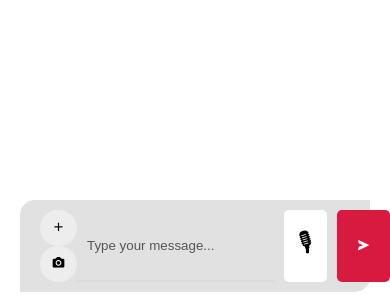
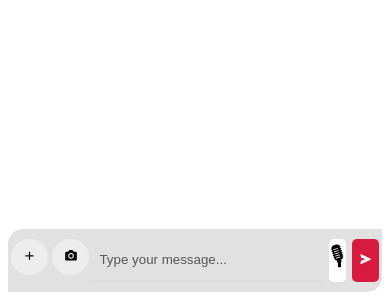
Before and after one commit to syed2006-hub/warp-CJ-1o, a Flask app: page / in a window 390 px wide. Shown: the part 542-844 px from the top of the page. Run offline with Flask 3, Linux system fonts and the light colour scheme.

Commit message:
Update index.html

```diff
--- a/templates/index.html
+++ b/templates/index.html
@@ -5,7 +5,7 @@
     <meta name="viewport" content="width=device-width, initial-scale=1.0">
     <title>Chatbox</title>
     <link href='https://unpkg.com/boxicons@2.1.4/css/boxicons.min.css' rel='stylesheet'>
-    <link rel="icon" href="static/images/logobg (2).png">
+    <link href='static/images/logobg (2).png' rel='icon'  >
 
 
     <style>
@@ -183,19 +183,7 @@
                 opacity: 1.0;
             }
         }
-        @media (max-width:430px) {
-                    #messageInput {
-                        display: flex;
-                        padding: 10px 20px;
-                        background-color: #2222;
-                        margin: 0 20px;
-                        margin-bottom: 10px;
-                        border-top-left-radius: 15px;
-                        border-bottom-right-radius: 15px;
-
-                    }
-        }
-                @media (max-width:382px) {
+        @media (max-width:490px) {
                     #messageInput {
                         display: flex;
                         padding: 10px 10px;
@@ -206,6 +194,110 @@
                         border-bottom-right-radius: 15px;
 
                     }
+                    #voiceButton {
+                        margin-left: 5px;
+                        padding: 0 4px;
+                        background-color: #ffffff;
+                        font-size: 25px;
+                        color: #000000;
+                        border: none;
+                        border-radius: 5px;
+                        cursor: pointer;
+                    }
+                    #sendbtn {
+
+                        margin-left: 10px;
+                        padding: 10px 10px;
+                        background-color: #d81a3e;
+                        color: white;
+                        border: none;
+                        border-radius: 5px;
+                        cursor: pointer;
+                    }
+        }
+                @media (max-width:404px) {
+                    #messageInput {
+                        display: flex;
+                        padding: 10px 3px;
+                        background-color: #2222;
+                        margin: 0 8px;
+                        margin-bottom: 10px;
+                        border-top-left-radius: 15px;
+                        border-bottom-right-radius: 15px;
+
+                    }
+                     #voiceButton {
+                        margin-left: 5px;
+                        padding: 0 1px;
+                        background-color: #ffffff;
+                        font-size: 25px;
+                        color: #000000;
+                        border: none;
+                        border-radius: 5px;
+                        cursor: pointer;
+                    }
+                    #sendbtn {
+
+                        margin-left: 6px;
+                        padding: 10px 7px;
+                        background-color: #d81a3e;
+                        color: white;
+                        border: none;
+                        border-radius: 5px;
+                        cursor: pointer;
+                    }
+        }
+
+                @media (max-width:370px) {
+                    #messageInput {
+                        display: flex;
+                        padding: 10px 3px;
+                        background-color: #2222;
+                        margin: 0 8px;
+                        margin-bottom: 10px;
+                        border-top-left-radius: 15px;
+                        border-bottom-right-radius: 15px;
+
+                    }
+                     #voiceButton {
+                        margin-left: 3px;
+                        background-color: #ffffff;
+                        font-size: 25px;
+                        color: #000000;
+                        border: none;
+                        border-radius: 5px;
+                        cursor: pointer;
+                    }
+                    #sendbtn {
+
+                        margin-left: 6px;
+                        padding: 10px 6px;
+                        background-color: #d81a3e;
+                        color: white;
+                        border: none;
+                        border-radius: 5px;
+                        cursor: pointer;
+                    }
+                .custom-file-label2 {
+                    display: inline-block;
+                    padding: 8px 9.5px;
+                    background-color: rgba(241, 241, 241, 0.8);
+                    color: #000000;
+                    border-radius: 50%;
+                    cursor: pointer;
+                    font-size: 14px;
+                }
+                .custom-file-label {
+                    display: inline-block;
+                    padding: 8px 9.5px;
+                    background-color: rgba(241, 241, 241, 0.8);
+                    color: #000000;
+                    border-radius: 50%;
+                    cursor: pointer;
+                    font-size: 14px;
+                }
+
+
         }
 
 
```
